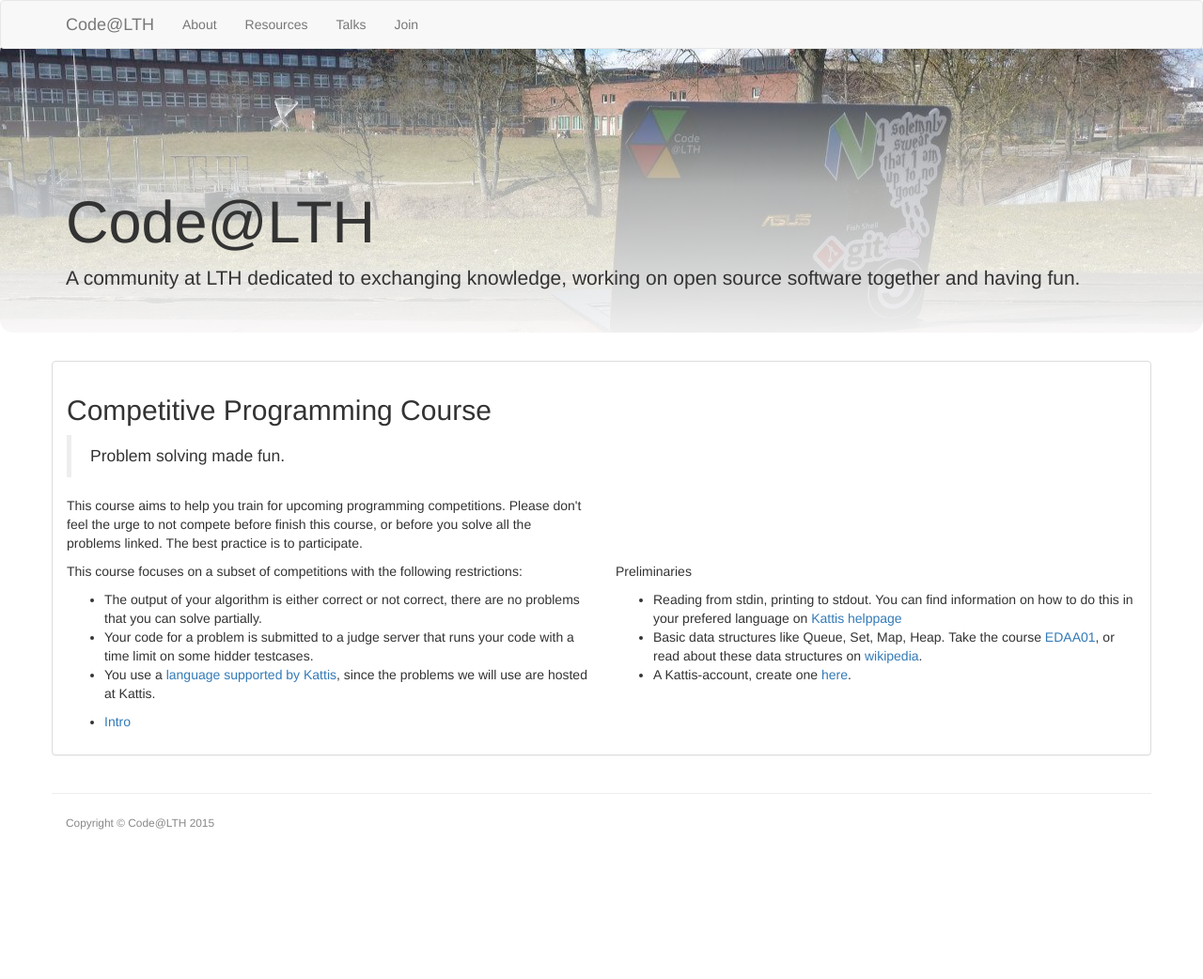
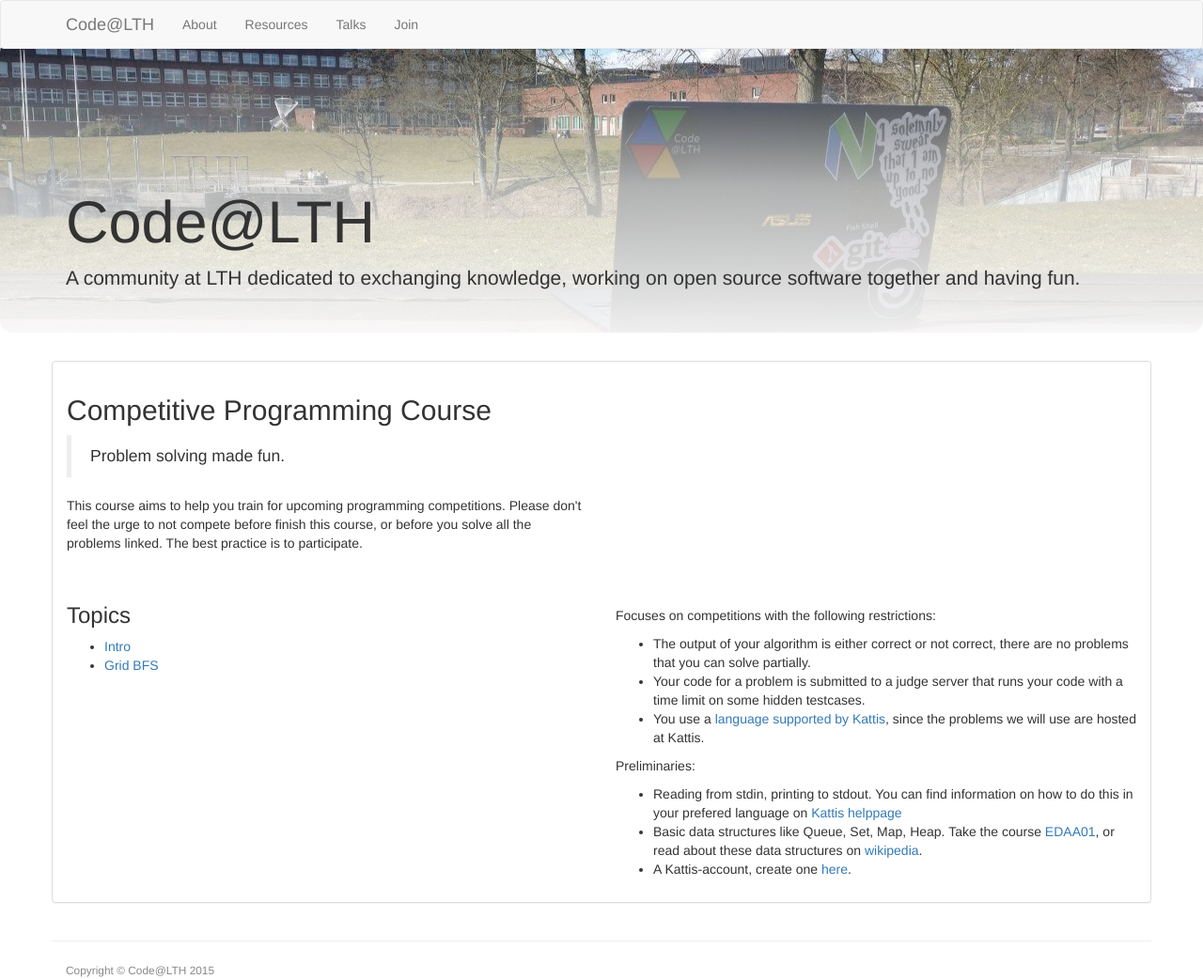
Before and after one commit to Code-at-LTH/code-at-lth.github.io, a Jekyll site: the page built from resources/compprog/course.html, in a window 1280 px wide. Shown: the whole page at 94% size. Built offline with Jekyll 4.4.1, drawn with Linux system fonts in a browser that asks for light colours; nearby versions of some CDN libraries; before the commit the page ends 900 px from its top, so only the background shows below that.

Commit message:
add gridbfs topic, and restructure course-page

```diff
--- a/resources/compprog/course.html
+++ b/resources/compprog/course.html
@@ -12,7 +12,7 @@ title: Competitive Programming Course
   </div>
 </div>
 <div class="row">
-  <div class="col-md-6">
+  <div class="col-lg-6" style="margin-bottom:2%">
     <p>
       This course aims to help you train for upcoming programming competitions. Please don't feel the urge to not compete before finish this course, or before you solve all the problems linked. The best practice is to participate.
     </p>
@@ -20,17 +20,23 @@ title: Competitive Programming Course
 </div>
 <div class="row">
   <div class="col-md-6">
+    <h3>Topics</h3>
+    <ul>
+      {% for topic in site.compprogcourse %}
+        <li><a href="{{ topic.url | prepend: site.baseurl }}">{{ topic.title }}</a></li>
+      {% endfor %}
+    </ul>
+  </div>
+  <div class="col-md-6" style="margin-top:2%">
 
-    <p> This course focuses on a subset of competitions with the following restrictions:</p>
+    <p> Focuses on competitions with the following restrictions:</p>
 
     <ul>
       <li>The output of your algorithm is either correct or not correct, there are no problems that you can solve partially.</li>
-      <li>Your code for a problem is submitted to a judge server that runs your code with a time limit on some hidder testcases.</li>
+      <li>Your code for a problem is submitted to a judge server that runs your code with a time limit on some hidden testcases.</li>
       <li>You use a <a href="https://open.kattis.com/help">language supported by Kattis</a>, since the problems we will use are hosted at Kattis.</li>
     </ul>
-  </div>
-  <div class="col-md-6">
-    <p> Preliminaries </p>
+    <p> Preliminaries: </p>
     <ul>
       <li>Reading from stdin, printing to stdout. You can find information on how to do this in your prefered language on <a href="https://open.kattis.com/help">Kattis helppage</a> </li>
       <li>Basic data structures like Queue, Set, Map, Heap. Take the course <a href="http://cs.lth.se/edaa01/">EDAA01</a>, or read about these data structures on <a href="https://en.wikipedia.org/wiki/List_of_data_structures">wikipedia</a>.</li>
@@ -38,12 +44,3 @@ title: Competitive Programming Course
     </ul>
   </div>
 </div>
-<div class="row">
-  <div class="col-md-6">
-    <ul>
-      {% for topic in site.compprogcourse %}
-        <li><a href="{{ topic.url | prepend: site.baseurl }}">{{ topic.title }}</a></li>
-      {% endfor %}
-    </ul>
-  </div>
-</div>
```
Also changed, not shown: _compprogcourse/01_intro.html (deleted, +0 -29 lines), _compprogcourse/01_intro.md (added, +20 -0 lines), _compprogcourse/02_grid_bfs.md (added, +39 -0 lines).
